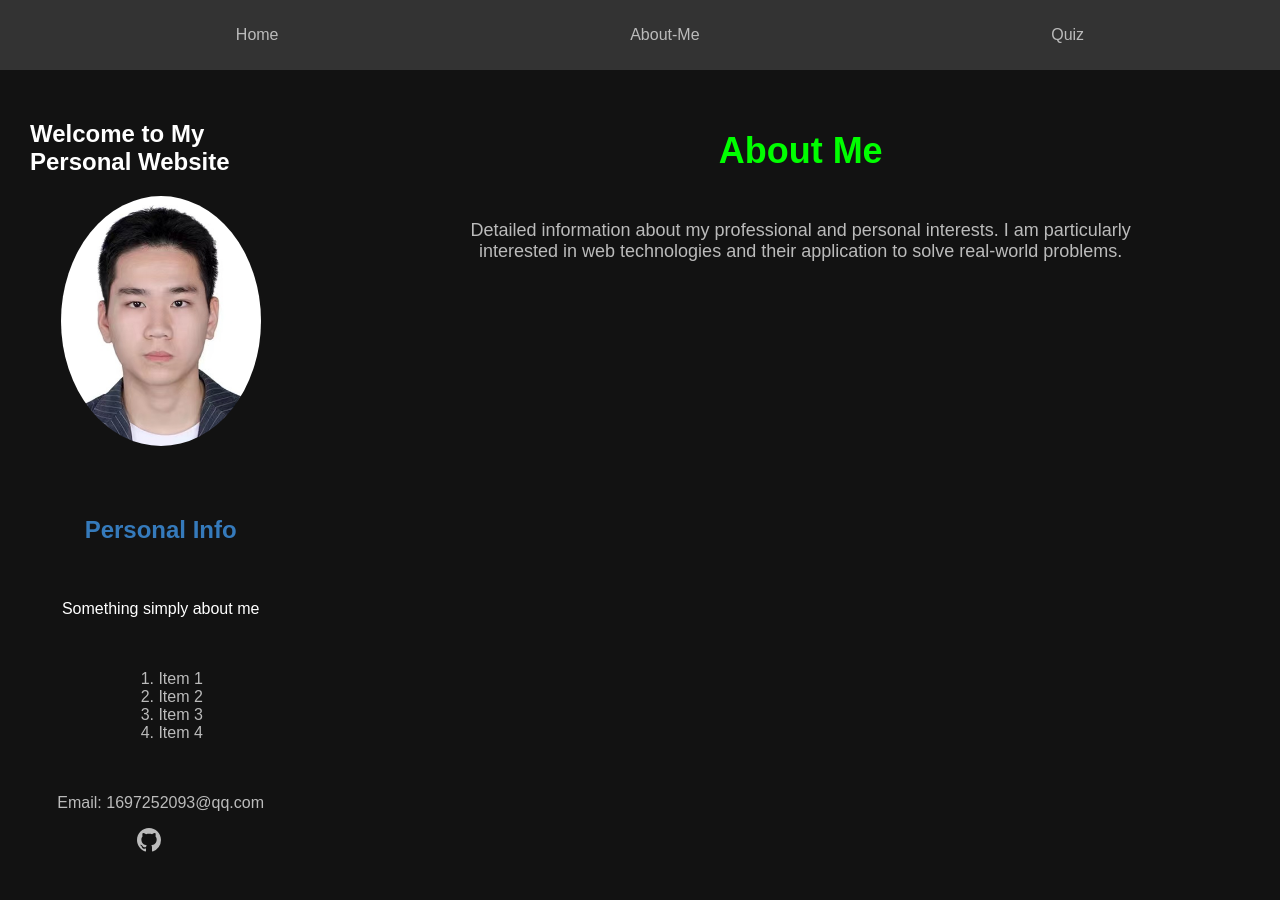
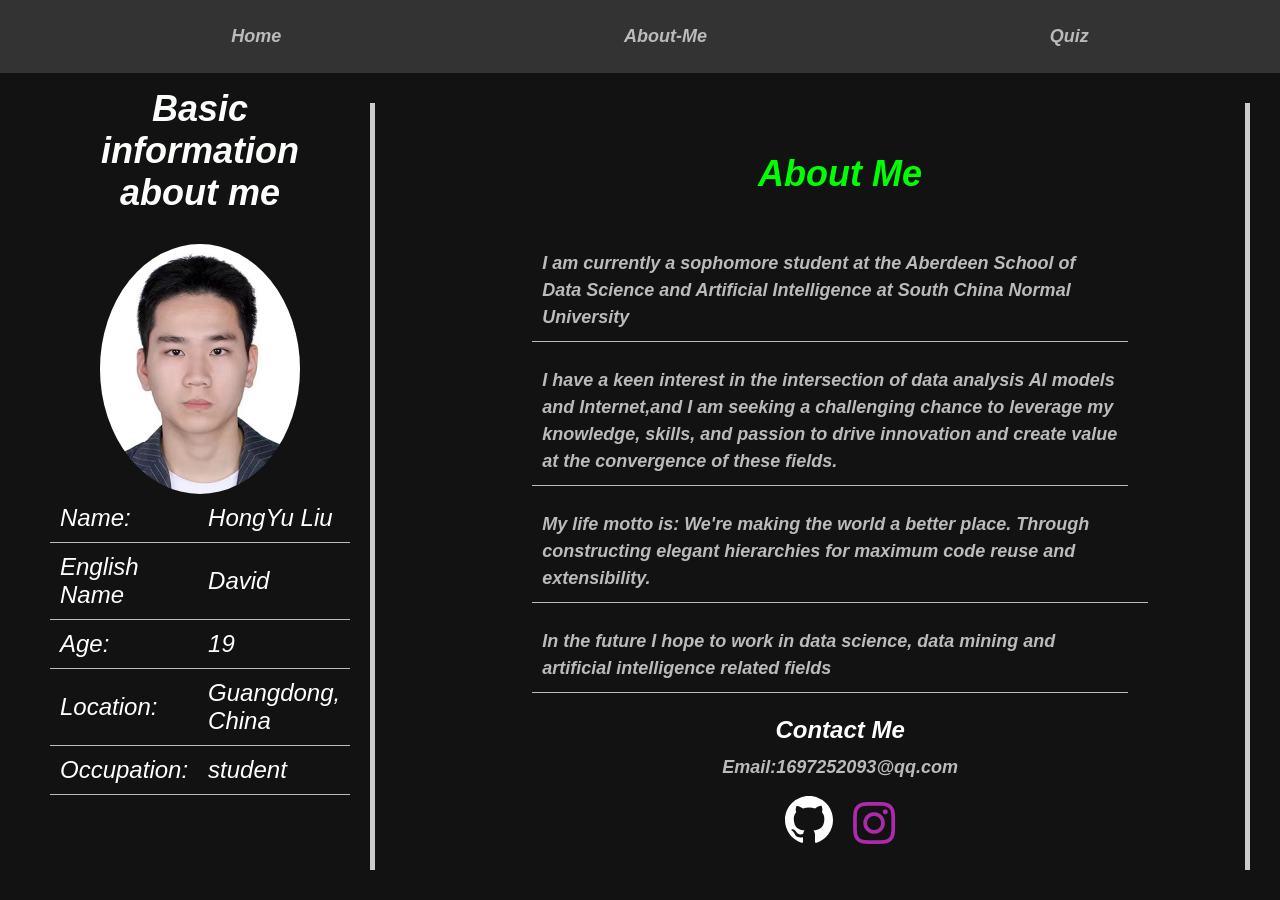
Before and after one commit to david188888/Web-Assignment, a website: page public/index.html in a window 1280 px wide. Drawn offline with Linux system fonts and the light colour scheme.

Commit message:
Improve the aesthetics of index.html

```diff
--- a/public/index.html
+++ b/public/index.html
@@ -4,6 +4,7 @@
     <meta charset="UTF-8">
     <meta name="viewport" content="width=device-width, initial-scale=1.0">
     <title>Personal Website</title>
+    <link rel="stylesheet" href="https://cdnjs.cloudflare.com/ajax/libs/font-awesome/5.15.1/css/all.min.css">
 </head>
 <body>
     <header>
@@ -17,47 +18,79 @@
     </header>
     <div class= "container">
     <section id="home">
-        <div class="section">
-            <h1>Welcome to My Personal Website</h1>
+        <div class="left-section">
+        <div class="home_title">
+            <h1>Basic information about me</h1>
+        </div>
         <div class="photo">
             <img src="images/personal.jpg" alt="Profile Photo">
         </div>
-        <div class = "section_list">
-        <div class = "smalltitle">
-        <h1>Personal Info</h1>
-        </div>
-        <p>Something simply about me</p>
-        <div class = simple_info>
-        <ol>
-            <li>Item 1</li>
-            <li>Item 2</li>
-            <li>Item 3</li>
-            <li>Item 4</li>
-        </ol>
-        </div>
-        <div class = icon>
-        <p>Email: 1697252093@qq.com</p>
-        <a href="https://github.com/yourusername" target="_blank">
-        <svg xmlns="http://www.w3.org/2000/svg" width="24" height="24" fill="currentColor" class="bi bi-github" viewBox="0 0 16 16">
-            <path d="M8 0C3.58 0 0 3.58 0 8c0 3.54 2.29 6.53 5.47 7.59.4.07.55-.17.55-.38 0-.19-.01-.82-.01-1.49-2.01.37-2.53-.49-2.69-.94-.09-.23-.48-.94-.82-1.13-.28-.15-.68-.52-.01-.53.63-.01 1.08.58 1.23.82.72 1.21 1.87.87 2.33.66.07-.52.28-.87.51-1.07-1.78-.2-3.64-.89-3.64-3.95 0-.87.31-1.59.82-2.15-.08-.2-.36-1.02.08-2.12 0 0 .67-.21 2.2.82.64-.18 1.32-.27 2-.27.68 0 1.36.09 2 .27 1.53-1.04 2.2-.82 2.2-.82.44 1.1.16 1.92.08 2.12.51.56.82 1.27.82 2.15 0 3.07-1.87 3.75-3.65 3.95.29.25.54.73.54 1.48 0 1.07-.01 1.93-.01 2.2 0 .21.15.46.55.38A8.012 8.012 0 0 0 16 8c0-4.42-3.58-8-8-8z"/>
-          </svg>
-        </a>
-        </div>
-        </div>
-        </div>
+        <table>
+            <tr>
+                <td>Name:</td>
+                <td>HongYu Liu</td>
+            </tr>
+            <tr>
+                <td>English Name</td>
+                <td>David</td>
+            </tr>
+            <tr>
+                <td>Age:</td>
+                <td>19</td>
+            </tr>
+            <tr>
+                <td>Location:</td>
+                <td>Guangdong, China</td>
+            </tr>
+            <tr>
+                <td>Occupation:</td>
+                <td>student</td>
+            </tr>
+        </table>
+    </div>
     </section>
     <section id="detail">
+        <div class="left-section">
         <div class="section_me">
             <div class = "detail_title">
             <h1>About Me</h1>
             </div>
             <div class = detail_info>
-            <p>Detailed information about my professional and personal interests. I am particularly interested in web technologies and their application to solve real-world problems.</p>
+                <div class="section-right">
+                <table>
+                    <tr>
+                        <td>I am currently a sophomore student at the Aberdeen School of Data Science and Artificial Intelligence at South China Normal University</td>
+                    </tr>
+                    <tr>
+                        <td>I have a keen interest in the intersection of data analysis AI models and Internet,and I am seeking a challenging chance to leverage my knowledge, skills, and passion to drive innovation and create value at the convergence of these fields.</td>
+                    </tr>
+                    <tr>
+                        <td>My life motto is: We're making the world a better place. Through constructing elegant hierarchies for maximum code reuse and extensibility.</td>
+                        <td></td>
+                    </tr>
+                    <tr>
+                        <td>In the future I hope to work in data science, data mining and artificial intelligence related fields</td>
+                    </tr>
+                </table>
+            </div>
         </div>
+        <div class="email">
+            <h2>Contact Me</h2>
+        <p>Email:1697252093@qq.com</p>
         </div>
+        <div class = icon>
+            <a href="https://github.com/david188888" target="_blank">
+            <svg xmlns="http://www.w3.org/2000/svg" width="24" height="24" fill="currentColor" class="bi bi-github" viewBox="0 0 16 16">
+                <path d="M8 0C3.58 0 0 3.58 0 8c0 3.54 2.29 6.53 5.47 7.59.4.07.55-.17.55-.38 0-.19-.01-.82-.01-1.49-2.01.37-2.53-.49-2.69-.94-.09-.23-.48-.94-.82-1.13-.28-.15-.68-.52-.01-.53.63-.01 1.08.58 1.23.82.72 1.21 1.87.87 2.33.66.07-.52.28-.87.51-1.07-1.78-.2-3.64-.89-3.64-3.95 0-.87.31-1.59.82-2.15-.08-.2-.36-1.02.08-2.12 0 0 .67-.21 2.2.82.64-.18 1.32-.27 2-.27.68 0 1.36.09 2 .27 1.53-1.04 2.2-.82 2.2-.82.44 1.1.16 1.92.08 2.12.51.56.82 1.27.82 2.15 0 3.07-1.87 3.75-3.65 3.95.29.25.54.73.54 1.48 0 1.07-.01 1.93-.01 2.2 0 .21.15.46.55.38A8.012 8.012 0 0 0 16 8c0-4.42-3.58-8-8-8z"/>
+              </svg>
+            </a>
+            <a href="https://www.instagram.com/david188892/" target="_blank">
+                <i class="fab fa-instagram"></i>
+            </a>
+            </div>
+    </div>
     </section>
     </div>
-    <!-- Additional sections for About-Me and Quiz can be added here -->
 </body>
 </html>
 
@@ -92,12 +125,67 @@ nav ul li {
 nav ul li a {
     color: #BBBBBB;
     text-decoration: none;
+    font-size: large;
+    font-weight: bold;
+    font-style: oblique ;
 }
+
+table {
+    width: 100%;
+    border-collapse: collapse;
+}
+
+.section-right table {
+    width: 100%;
+    border-collapse: separate;
+    border-spacing: 0 15px;
+}
+
+.section-right th,
+.section-right td {
+    font-weight: bold;
+    text-align: left;
+    padding: 10px;
+    font-size: 18px;
+    line-height: 1.5;
+}
+
+
+.section-right tr {
+    border: 1px solid #ccc;
+}
+
+td {
+    padding: 10px;
+    border-bottom: 1px solid #BBBBBB;
+}
+
+.home_title {
+    text-align: center;
+    color: #fdfffd;
+    margin-top: -65px;
+}
+
 section {
     display: flex;
-    flex-direction: column;
+    flex-direction: row;
     padding: 20px;
     margin: 10px;
+    font-size: x-large;
+    font-style: oblique;
+}
+
+.left-section {
+    flex: 1;
+    border-right: 5px solid #ccc;
+    padding-right: 20px;
+    padding: 20px;
+}
+
+.right-section {
+    flex: 1;
+    padding-right: 20px;
+    padding: 20px;
 }
 
 .photo img {
@@ -116,12 +204,6 @@ section {
 
 }
 
-.section_list {
-    display: flex;
-    flex-direction: column;
-    margin-top: 50px;
-    align-items: center;
-}
 
 .simple_info {
     display: flex;
@@ -132,12 +214,39 @@ section {
 }
 
 .icon {
-    margin-top: 20px;
-    color : #BBBBBB;
+    display: flex;
+    flex-direction: row;
+    justify-content: space-around;
+    align-items: center;
+    color: #BBBBBB;
+    margin-top: 0px;
+}
+
+.icon a {
+    margin: 0 10px;
+}
+
+.icon svg {
+    width: 48px;
+    height: 48px;
+    color: #ffffff;
+}
+
+.icon a .fab {
+    font-size: 48px; /* Set the font size to your desired icon size */
+    color: #ac2bac; /* Set the default icon color */
+}
+
+.icon a .fab:hover {
+    color: #ac2bac; /* Change color on hover */
+}
+
+.icon a {
+    margin: 0 10px; /* Adjust spacing around the icon */
 }
 
 .smalltitle {
-    color: #357abb;
+    color: #ffffff;
     margin-bottom: 20px;
 }
 
@@ -153,6 +262,9 @@ section {
     text-align: center;
     width: 80%;
     color: #BBBBBB;
+    font-style: oblique;
+    font-weight: lighter;
+    font-display: block;
 }
 .detail_title {
     font-size: x-large;
@@ -160,10 +272,29 @@ section {
     color: #00FF00;
 }
 
-a .bi-github {
-  fill: currentColor;  /* 使用当前的字体颜色填充 */
-  color: #BBBBBB;     /* 设定为黑色 */
-  margin-left: 80px;
+
+
+.email {
+    margin-top: -40px;
+    text-align: center;
+    margin-top: -2px;
+    font-size: 20px;
+    color: #BBBBBB;
+    font-style: oblique;
+    font-weight: bold;
 }
 
+.email h2 {
+    font-size: 24px;
+    color: #ffffff;
+    margin-bottom: -5px;
+    margin-top: 10px;
+}
+
+.email p {
+    font-size: 18px;
+}
+
+
+
 </style>
```
